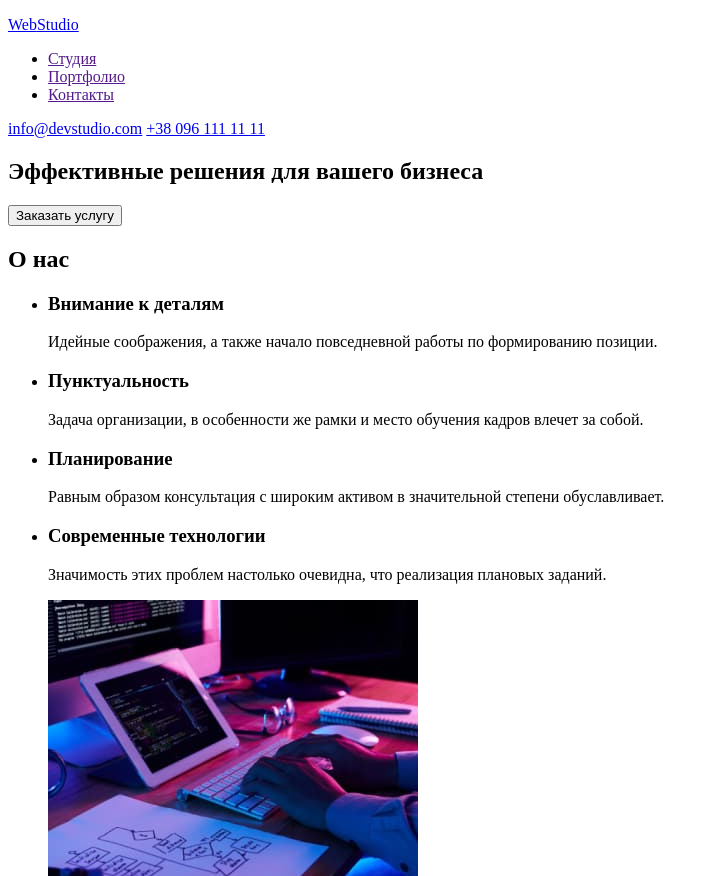
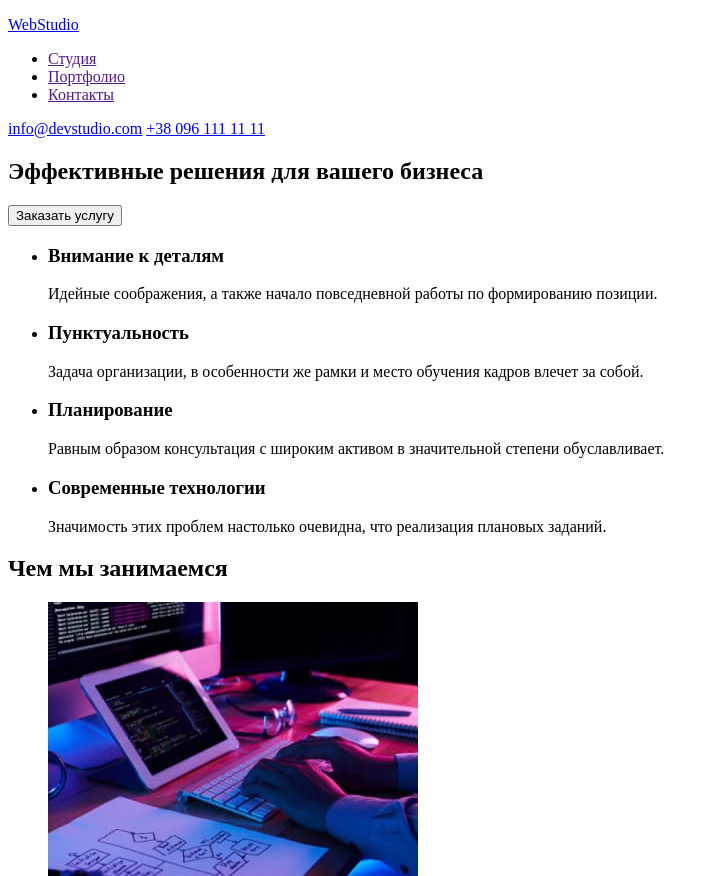
Before and after one commit to Picassolol/goit-markup-hw-01, a plain HTML site: page index.html in a window 1280 px wide. Shown: the top 876 px of the page, without its empty margins (0-719 px from the left). Drawn offline with Linux system fonts and the light colour scheme.

Commit message:
comented about us

```diff
--- a/index.html
+++ b/index.html
@@ -37,7 +37,7 @@
       <!-- about-us -->
 
       <section>
-        <h2>O нас</h2>
+        <!-- <h2>O нас</h2> -->
         <ul>
           <li>
             <h3>Внимание к деталям</h3>
@@ -65,7 +65,7 @@
       <!-- our-work -->
 
       <section>
-        <!-- <h2>Чем мы занимаемся</h2> -->
+        <h2>Чем мы занимаемся</h2>
         <ul>
           <li><img src="/images/our-work/our-work-img-1.jpg" alt="разработка приложения" /></li>
           <li><img src="/images/our-work/our-work-img-2.jpg" alt="тестировка приложения" /></li>
```
